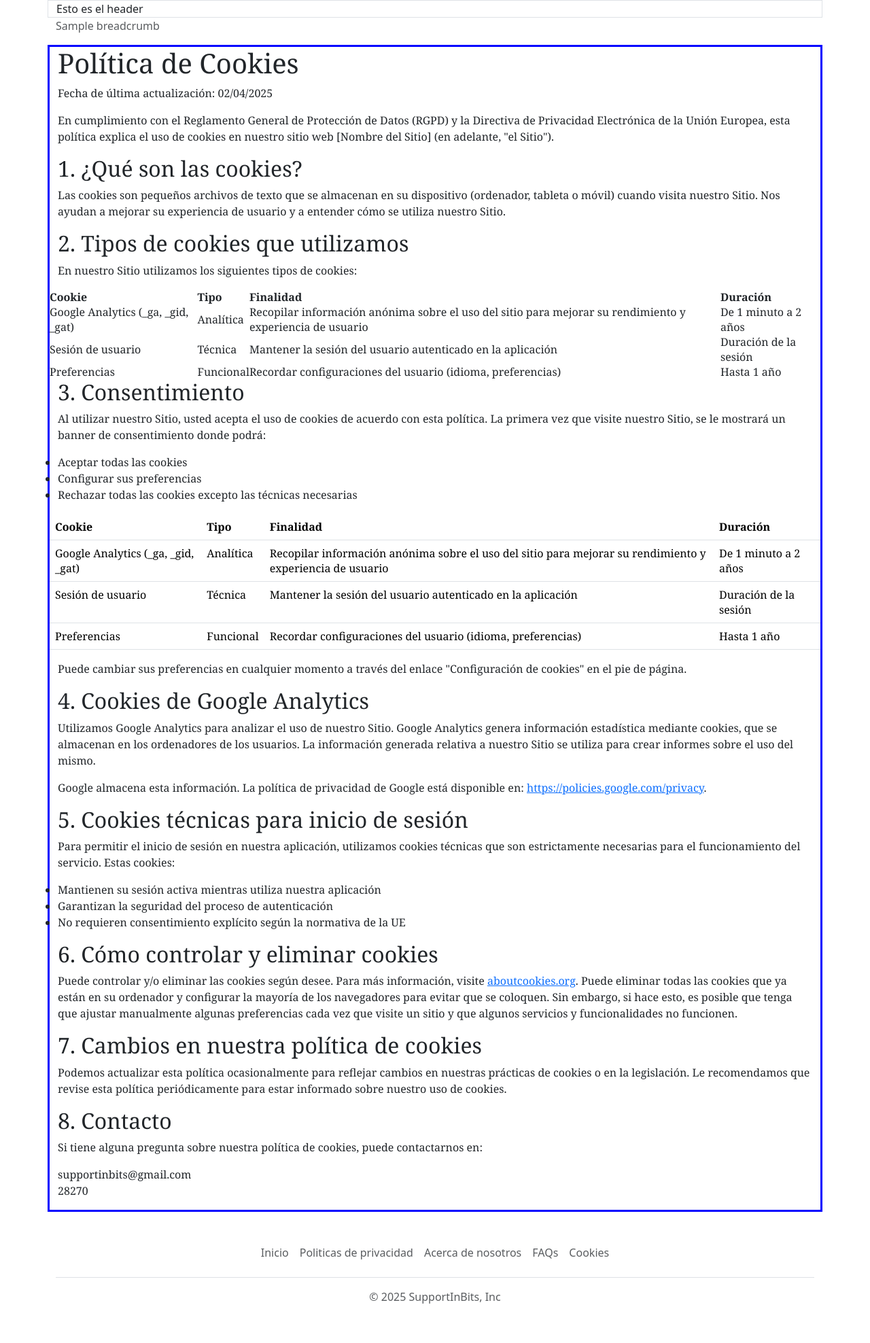
After one commit to andresred94/SupportInBits, a Django app: template app/page/templates/cookies.html in a window 1280 px wide. The commit adds this page. Shown: the whole page at 68% size. Run offline with Django 3.2, Linux system fonts and the light colour scheme; the template is opened without the code that fills it: most values are stand-ins (such as "Sample title", 1, 10 or a date in 2020); some libraries are stand-ins or nearby versions.

Commit message:
create cookies page

```diff
--- /dev/null
+++ b/app/page/templates/cookies.html
@@ -0,0 +1,141 @@
+{% extends "base.html" %} {% load static %}
+{% block extra_css %}
+<!-- <link rel="stylesheet" href="{% static page.estilo %}" /> -->
+{% endblock %}
+{% block meta_description %}placeholder{% endblock %}
+{% block titulo %}{{ page.titulo }}{% endblock %}
+
+{% block content %}
+
+<div id="contenido">
+    <div class="row">
+        <!-- <h1 class="col-12">Creando la web del futuro, accesible para todos los seres humanos</h1> -->
+        <h1>Política de Cookies</h1>
+        <p>Fecha de última actualización: 02/04/2025</p>
+
+        <p>En cumplimiento con el Reglamento General de Protección de Datos (RGPD) y la Directiva de Privacidad
+            Electrónica de la Unión Europea, esta política explica el uso de cookies en nuestro sitio web [Nombre del
+            Sitio] (en adelante, "el Sitio").</p>
+
+        <h2>1. ¿Qué son las cookies?</h2>
+        <p>Las cookies son pequeños archivos de texto que se almacenan en su dispositivo (ordenador, tableta o móvil)
+            cuando visita nuestro Sitio. Nos ayudan a mejorar su experiencia de usuario y a entender cómo se utiliza
+            nuestro Sitio.</p>
+
+        <h2>2. Tipos de cookies que utilizamos</h2>
+        <p>En nuestro Sitio utilizamos los siguientes tipos de cookies:</p>
+
+        <table>
+            <thead>
+                <tr>
+                    <th>Cookie</th>
+                    <th>Tipo</th>
+                    <th>Finalidad</th>
+                    <th>Duración</th>
+                </tr>
+            </thead>
+            <tbody>
+                <tr>
+                    <td>Google Analytics (_ga, _gid, _gat)</td>
+                    <td>Analítica</td>
+                    <td>Recopilar información anónima sobre el uso del sitio para mejorar su rendimiento y experiencia
+                        de usuario</td>
+                    <td>De 1 minuto a 2 años</td>
+                </tr>
+                <tr>
+                    <td>Sesión de usuario</td>
+                    <td>Técnica</td>
+                    <td>Mantener la sesión del usuario autenticado en la aplicación</td>
+                    <td>Duración de la sesión</td>
+                </tr>
+                <tr>
+                    <td>Preferencias</td>
+                    <td>Funcional</td>
+                    <td>Recordar configuraciones del usuario (idioma, preferencias)</td>
+                    <td>Hasta 1 año</td>
+                </tr>
+            </tbody>
+        </table>
+
+        <h2>3. Consentimiento</h2>
+        <p>Al utilizar nuestro Sitio, usted acepta el uso de cookies de acuerdo con esta política. La primera vez que
+            visite nuestro Sitio, se le mostrará un banner de consentimiento donde podrá:</p>
+        <ul>
+            <li>Aceptar todas las cookies</li>
+            <li>Configurar sus preferencias</li>
+            <li>Rechazar todas las cookies excepto las técnicas necesarias</li>
+        </ul>
+
+        <table class="table">
+            <thead>
+                <tr>
+                    <th scope="col">Cookie</th>
+                    <th scope="col">Tipo</th>
+                    <th scope="col">Finalidad</th>
+                    <th scope="col">Duración</th>
+                </tr>
+            </thead>
+            <tbody>
+
+                <tr>
+                    <td>Google Analytics (_ga, _gid, _gat)</td>
+                    <td>Analítica</td>
+                    <td>Recopilar información anónima sobre el uso del sitio para mejorar su rendimiento y experiencia
+                        de usuario</td>
+                    <td>De 1 minuto a 2 años</td>
+                </tr>
+                <tr>
+                    <td>Sesión de usuario</td>
+                    <td>Técnica</td>
+                    <td>Mantener la sesión del usuario autenticado en la aplicación</td>
+                    <td>Duración de la sesión</td>
+                </tr>
+                <tr>
+                    <td>Preferencias</td>
+                    <td>Funcional</td>
+                    <td>Recordar configuraciones del usuario (idioma, preferencias)</td>
+                    <td>Hasta 1 año</td>
+                </tr>
+            </tbody>
+        </table>
+
+
+        <p>Puede cambiar sus preferencias en cualquier momento a través del enlace "Configuración de cookies" en el pie
+            de página.</p>
+
+        <h2>4. Cookies de Google Analytics</h2>
+        <p>Utilizamos Google Analytics para analizar el uso de nuestro Sitio. Google Analytics genera información
+            estadística mediante cookies, que se almacenan en los ordenadores de los usuarios. La información generada
+            relativa a nuestro Sitio se utiliza para crear informes sobre el uso del mismo.</p>
+        <p>Google almacena esta información. La política de privacidad de Google está disponible en: <a
+                href="https://policies.google.com/privacy" target="_blank">https://policies.google.com/privacy</a>.</p>
+
+        <h2>5. Cookies técnicas para inicio de sesión</h2>
+        <p>Para permitir el inicio de sesión en nuestra aplicación, utilizamos cookies técnicas que son estrictamente
+            necesarias para el funcionamiento del servicio. Estas cookies:</p>
+        <ul>
+            <li>Mantienen su sesión activa mientras utiliza nuestra aplicación</li>
+            <li>Garantizan la seguridad del proceso de autenticación</li>
+            <li>No requieren consentimiento explícito según la normativa de la UE</li>
+        </ul>
+
+        <h2>6. Cómo controlar y eliminar cookies</h2>
+        <p>Puede controlar y/o eliminar las cookies según desee. Para más información, visite <a
+                href="https://www.aboutcookies.org/" target="_blank">aboutcookies.org</a>. Puede eliminar todas las
+            cookies que ya están en su ordenador y configurar la mayoría de los navegadores para evitar que se coloquen.
+            Sin embargo, si hace esto, es posible que tenga que ajustar manualmente algunas preferencias cada vez que
+            visite un sitio y que algunos servicios y funcionalidades no funcionen.</p>
+
+        <h2>7. Cambios en nuestra política de cookies</h2>
+        <p>Podemos actualizar esta política ocasionalmente para reflejar cambios en nuestras prácticas de cookies o en
+            la legislación. Le recomendamos que revise esta política periódicamente para estar informado sobre nuestro
+            uso de cookies.</p>
+
+        <h2>8. Contacto</h2>
+        <p>Si tiene alguna pregunta sobre nuestra política de cookies, puede contactarnos en:</p>
+        <p>supportinbits@gmail.com<br>
+            28270<br>
+
+    </div>
+</div>
+{% endblock content%}
--- a/app/page/templates/home.html
+++ b/app/page/templates/home.html
@@ -3,7 +3,7 @@
 <!-- <link rel="stylesheet" href="{% static page.estilo %}" /> -->
 {% endblock %}
 {% block meta_description %}placeholder{% endblock %}
-{% block titulo %}{{ pagina.titulo }}{% endblock %}
+{% block titulo %}{{ page.titulo }}{% endblock %}
 
 {% block content %}
 
--- a/app/page/urls.py
+++ b/app/page/urls.py
@@ -3,5 +3,7 @@ from . import views
 
 urlpatterns = [
     path('', views.home, name='home'),
-    path('quien_soy', views.quien_soy, name='quien_soy')
+    path('quien_soy', views.quien_soy, name='quien_soy'),
+    path('cookies', views.cookies, name='cookies')
+
 ]
--- a/app/page/views.py
+++ b/app/page/views.py
@@ -9,6 +9,12 @@ def home(request):
         # context={'page': page}  # Enviar la lista de objetos a la plantilla
     )
 
+def cookies(request):
+    return render(
+        request,
+        'cookies.html',
+    )
+
 def quien_soy(request):
     return render(
         request,
--- a/app/supportinbits/settings.py
+++ b/app/supportinbits/settings.py
@@ -42,6 +42,7 @@ INSTALLED_APPS = [
     'page.apps.PageConfig',
     'user.apps.UserConfig',
     'bootstrap5',
+
 ]
 
 MIDDLEWARE = [
@@ -69,6 +70,7 @@ TEMPLATES = [
                 'django.template.context_processors.request',
                 'django.contrib.auth.context_processors.auth',
                 'django.contrib.messages.context_processors.messages',
+                'supportinbits.context_processors.breadcrumbs',
             ],
         },
     },
--- a/app/templates/base.html
+++ b/app/templates/base.html
@@ -27,6 +27,22 @@
         </div>
       </div>
     </header>
+    <!--breadcrumps-->
+    <div class="container">
+      <nav aria-label="breadcrumb">
+        <ol class="breadcrumb">
+            {% for breadcrumb in breadcrumbs %}
+                <li class="breadcrumb-item{% if forloop.last %} active{% endif %}" {% if forloop.last %}aria-current="page"{% endif %}>
+                    {% if not forloop.last %}
+                        <a href="{{ breadcrumb.url }}">{{ breadcrumb.name }}</a>
+                    {% else %}
+                        {{ breadcrumb.name }}
+                    {% endif %}
+                </li>
+            {% endfor %}
+        </ol>
+      </nav>
+    </div>
     <!--contenido-->
     <div class="container">
       <div class="row">
@@ -35,14 +51,17 @@
       </div>
     </div>
     <!--footer-->
-    <footer>
-      <div class="container">
-        <div class="row">
-          <div class="col border">
-            Esto es el footer
-          </div>
-        </div>
-      </div>
-    </footer>
+    <div class="container">
+      <footer class="py-3 my-4">
+        <ul class="nav justify-content-center border-bottom pb-3 mb-3">
+          <li class="nav-item"><a href="./" class="nav-link px-2 text-body-secondary">Inicio</a></li>
+          <li class="nav-item"><a href="#" class="nav-link px-2 text-body-secondary">Politicas de privacidad</a></li>
+          <li class="nav-item"><a href="#" class="nav-link px-2 text-body-secondary">Acerca de nosotros</a></li>
+          <li class="nav-item"><a href="#" class="nav-link px-2 text-body-secondary">FAQs</a></li>
+          <li class="nav-item"><a href="cookies" class="nav-link px-2 text-body-secondary">Cookies</a></li>
+        </ul>
+        <p class="text-center text-body-secondary">© 2025 SupportInBits, Inc</p>
+      </footer>
+    </div>
   </body>
 </html>
```
Also changed, not shown: To-Do.md (+3 -1 lines), app/supportinbits/context_processors.py (added, +16 -0 lines), commands.md (+1 -1 lines).
